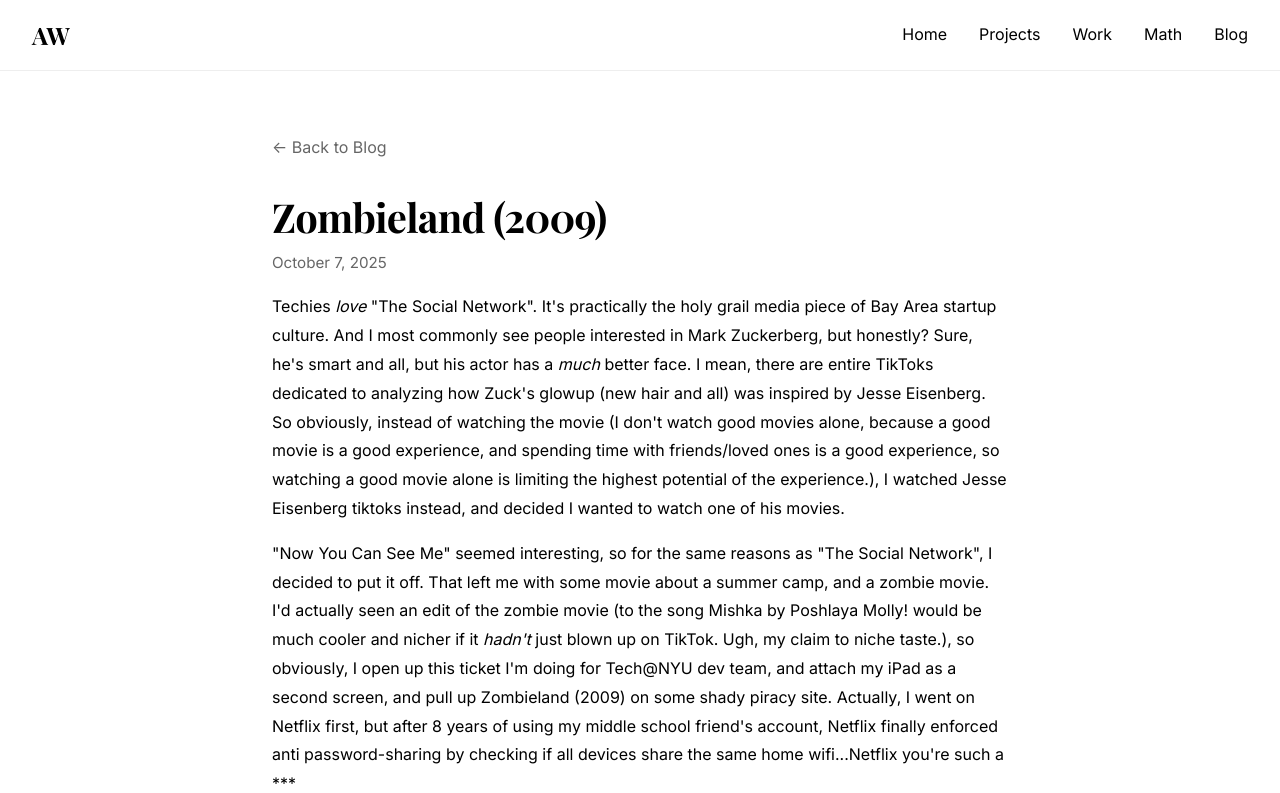
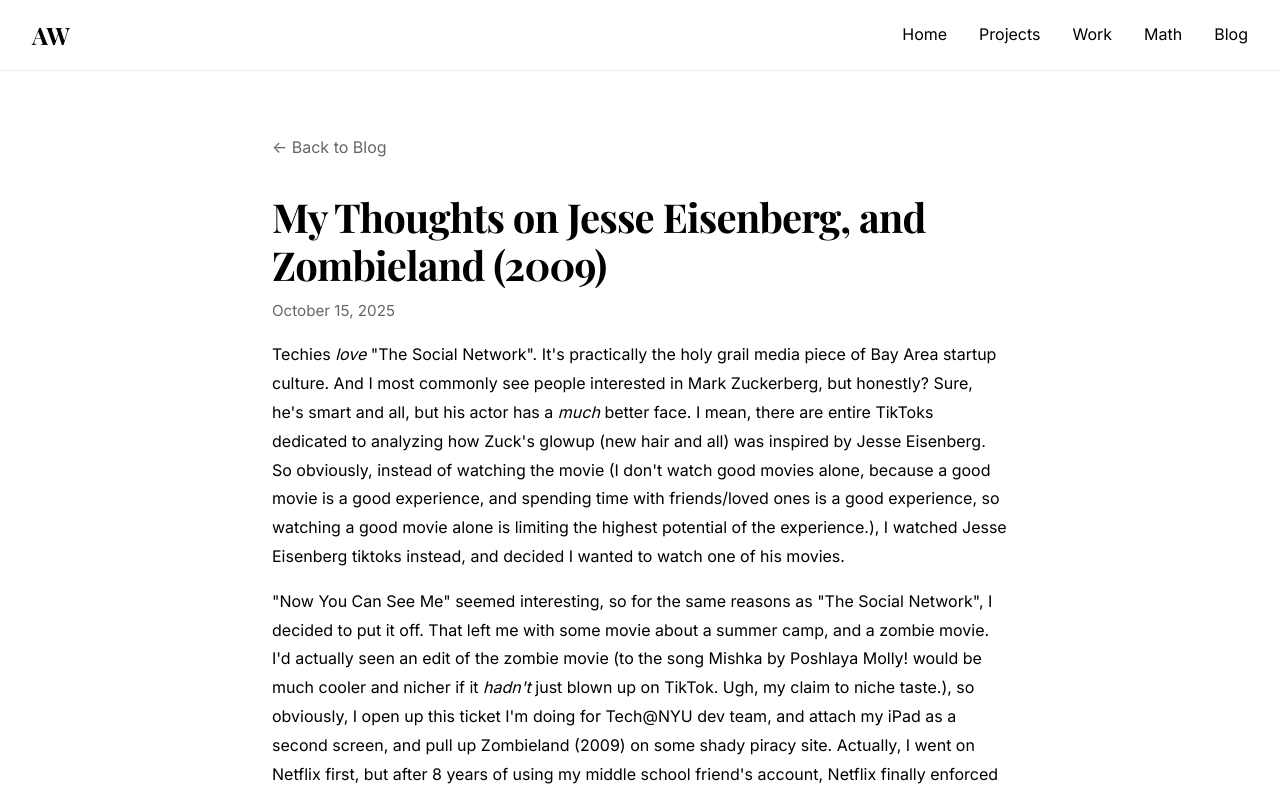
Before and after one commit to alissawu/alissasite, a Next.js app: page /blog/zombieland-2009 in a window 1280 px wide. Shown: the top 793 px of the page. Built offline with nearby package versions, Linux system fonts and the light colour scheme.

Commit message:
annoying ass syntax, &quot;

```diff
--- a/src/app/blog/zombieland-2009/page.tsx
+++ b/src/app/blog/zombieland-2009/page.tsx
@@ -13,12 +13,12 @@ export default function Poast() {
         </Link>
 
         <article className={styles.postContent}>
-          <h1>Zombieland (2009)</h1>
-          <p className={styles.date}>October 7, 2025 </p>
+          <h1>My Thoughts on Jesse Eisenberg, and Zombieland (2009)</h1>
+          <p className={styles.date}>October 15, 2025 </p>
 
           <section>
             <p>
-              Techies <i>love</i> "The Social Network". It&apos;s practically the holy grail media piece of Bay Area startup culture.
+              Techies <i>love</i> &quot;The Social Network&quot;. It&apos;s practically the holy grail media piece of Bay Area startup culture.
               And I most commonly see people interested in Mark Zuckerberg, but honestly?
               Sure, he&apos;s smart and all, but his actor has a <i>much</i> better face.
               I mean, there are entire TikToks dedicated to analyzing how Zuck&apos;s glowup (new hair and all) was inspired by Jesse Eisenberg.
@@ -27,7 +27,7 @@ export default function Poast() {
               highest potential of the experience.), I watched Jesse Eisenberg tiktoks instead, and decided I wanted to watch one of his movies.
             </p>
             <p>
-              "Now You Can See Me" seemed interesting, so for the same reasons as "The Social Network", I decided to put it off.
+              &quot;Now You Can See Me&quot; seemed interesting, so for the same reasons as &quot;The Social Network&quot;, I decided to put it off.
               That left me with some movie about a summer camp, and a zombie movie. I&apos;d actually seen an edit of the zombie movie (to the song Mishka by Poshlaya Molly!
               would be much cooler and nicher if it <i>hadn&apos;t</i> just blown up on TikTok. Ugh, my claim to niche taste.), so obviously, I open up this ticket I&apos;m doing
               for Tech@NYU dev team, and attach my iPad as a second screen, and pull up Zombieland (2009) on some shady piracy site.
@@ -41,12 +41,12 @@ export default function Poast() {
                 Actually, I don&apos;t have much to say about the movie. I thought the intro would be funnier.
                 It seemed really stupid. There were like no stakes. No relevant backstory to the characters.
                 It was basically a comedy movie. It&apos;s all about Jesse Eisenberg&apos;s character&apos;s quest to pull women basically.
-                I mean it&apos;s a "quest for survival", but the plot is about him and women.
+                I mean it&apos;s a &quot;quest for survival&quot;, but the plot is about him and women.
             </p>
             <p>
                 Also the kiss at the end was really awkward. I could see it coming, and didn&apos;t watch it.
                 Not because I&apos;m Puritan or anything, it just didn&apos;t feel like they established the emotional build-up enough.
-                Can movie directors STOP making movies with a male MC, and putting a woman in the "main character group", and automatically
+                Can movie directors STOP making movies with a male MC, and putting a woman in the &quot;main character group&quot;, and automatically
                 assuming the presence of a man and a woman is enough to imply/establish a romantic subtext? ugh!
             </p>
             <p>
```
